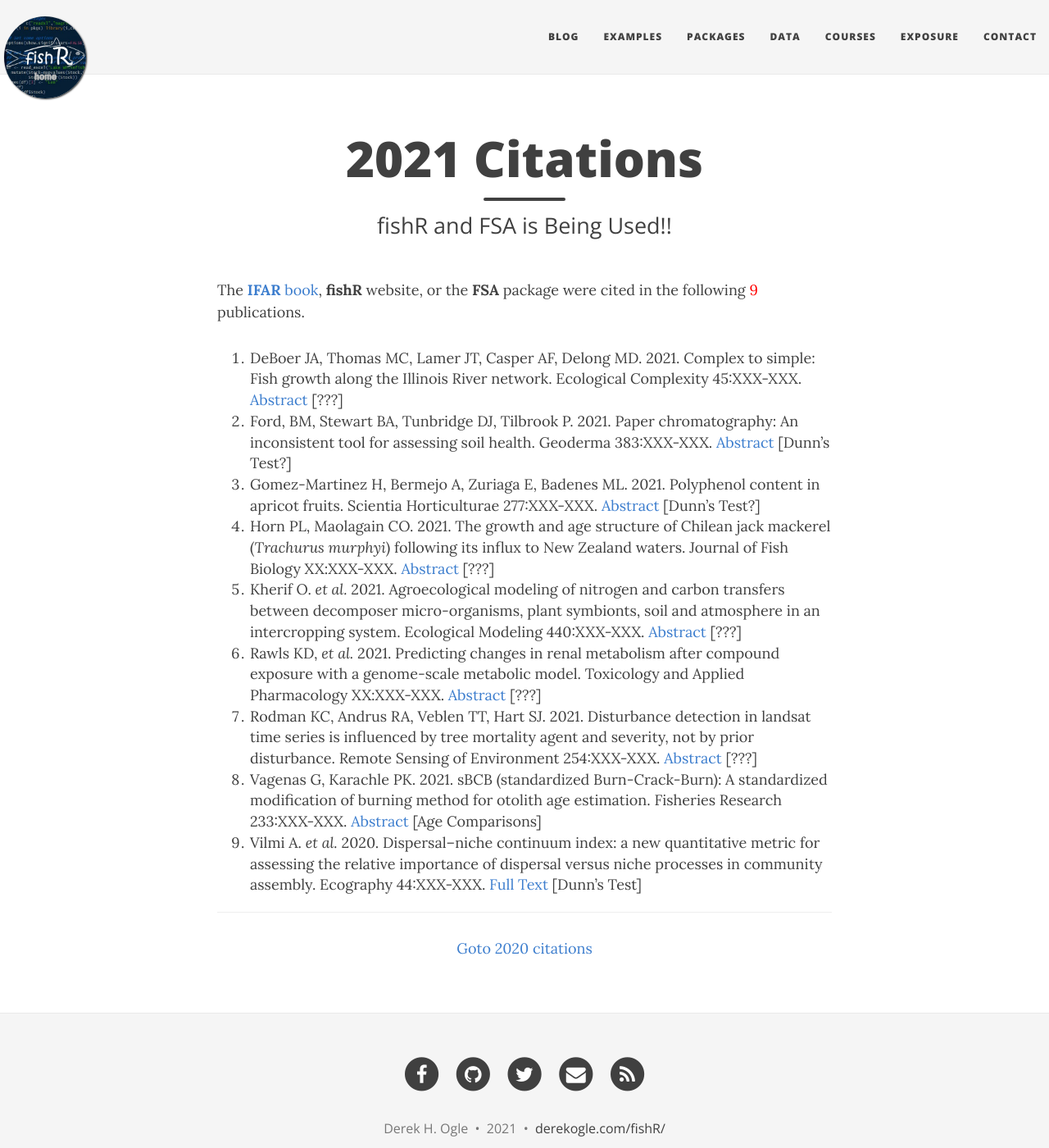
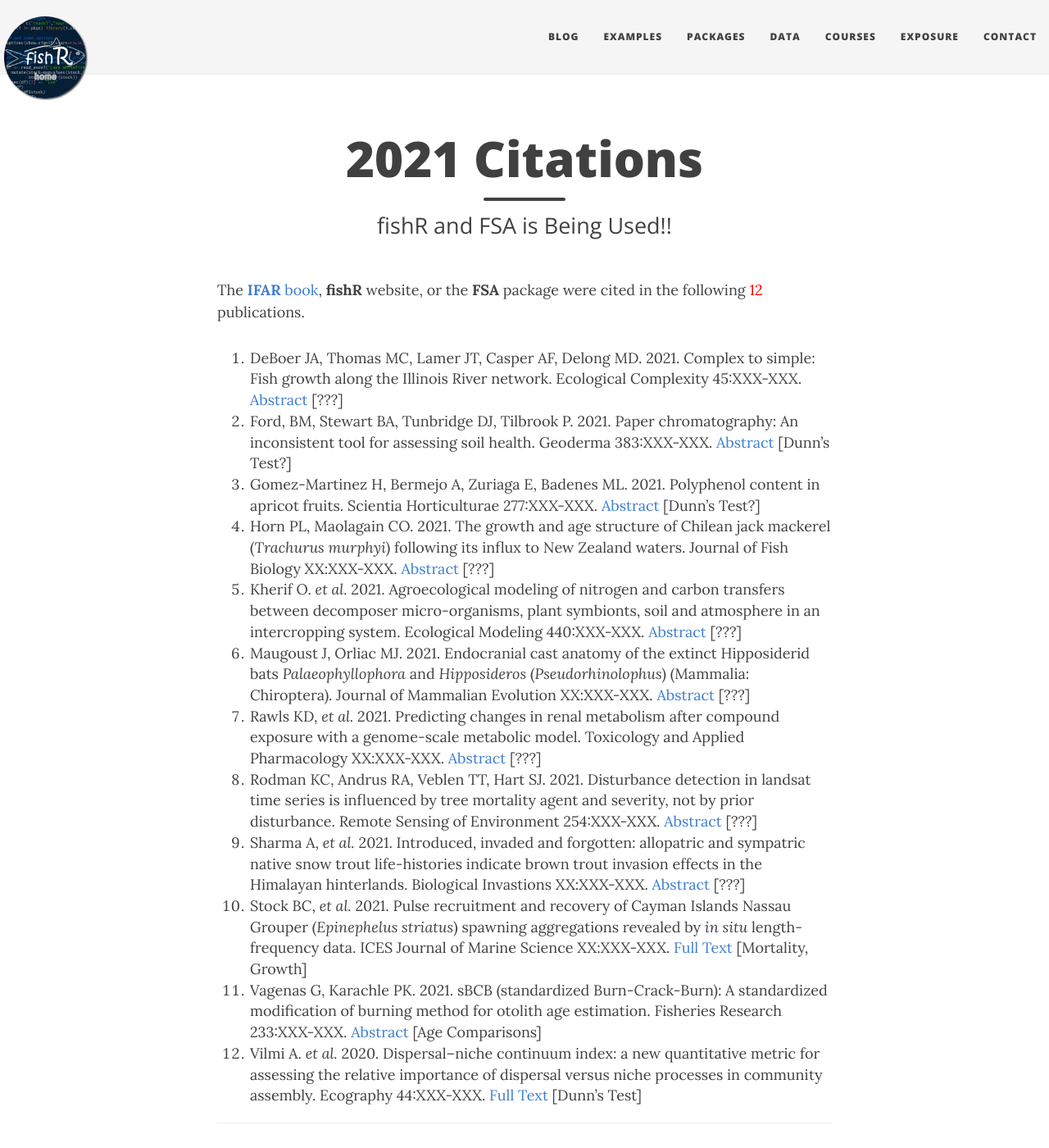
Before and after one commit to droglenc/fishR, a Jekyll site: the page built from exposure/exposure-citations21.md, in a window 1280 px wide and 1400 px high. Shown: the whole window at 82% size. Built offline with Jekyll 4.4.1, drawn with Linux system fonts in a browser that asks for light colours; nearby versions of some CDN libraries.

Commit message:
Update exposure-citations21.md

```diff
--- a/exposure/exposure-citations21.md
+++ b/exposure/exposure-citations21.md
@@ -5,15 +5,18 @@ subtitle: fishR and FSA is Being Used!!
 css: "/css/exposure-citation.css"
 ---
 
-The [**IFAR** book](http://derekogle.com/IFAR/), **fishR** website, or the **FSA** package were cited in the following <span id="contact-div">9</span> publications.
+The [**IFAR** book](http://derekogle.com/IFAR/), **fishR** website, or the **FSA** package were cited in the following <span id="contact-div">12</span> publications.
 
 1. DeBoer JA, Thomas MC, Lamer JT, Casper AF, Delong MD. 2021. Complex to simple: Fish growth along the Illinois River network. Ecological Complexity 45:XXX-XXX. [Abstract](https://www.sciencedirect.com/science/article/pii/S1476945X20301719) [???]
 1. Ford, BM, Stewart BA, Tunbridge DJ, Tilbrook P. 2021. Paper chromatography: An inconsistent tool for assessing soil health. Geoderma 383:XXX-XXX. [Abstract](https://www.sciencedirect.com/science/article/abs/pii/S0016706120325386) [Dunn's Test?]
 1. Gomez-Martinez H, Bermejo A, Zuriaga E, Badenes ML. 2021. Polyphenol content in apricot fruits. Scientia Horticulturae 277:XXX-XXX. [Abstract](https://www.sciencedirect.com/science/article/abs/pii/S0304423820306567) [Dunn's Test?]
 1. Horn PL, Maolagain CO. 2021. The growth and age structure of Chilean jack mackerel (*Trachurus murphyi*) following its influx to New Zealand waters. Journal of Fish Biology XX:XXX-XXX. [Abstract](https://onlinelibrary.wiley.com/doi/abs/10.1111/jfb.14647) [???]
 1. Kherif O. *et al.* 2021. Agroecological modeling of nitrogen and carbon transfers between decomposer micro-organisms, plant symbionts, soil and atmosphere in an intercropping system. Ecological Modeling 440:XXX-XXX. [Abstract](https://www.sciencedirect.com/science/article/abs/pii/S0304380020304543) [???]
+1. Maugoust J, Orliac MJ. 2021. Endocranial cast anatomy of the extinct Hipposiderid bats *Palaeophyllophora* and *Hipposideros* (*Pseudorhinolophus*) (Mammalia: Chiroptera). Journal of Mammalian Evolution XX:XXX-XXX. [Abstract](https://link.springer.com/article/10.1007/s10914-020-09522-9) [???]
 1. Rawls KD, *et al.* 2021. Predicting changes in renal metabolism after compound exposure with a genome-scale metabolic model. Toxicology and Applied Pharmacology XX:XXX-XXX. [Abstract](https://www.sciencedirect.com/science/article/abs/pii/S0041008X20305123) [???]
 1. Rodman KC, Andrus RA, Veblen TT, Hart SJ. 2021. Disturbance detection in landsat time series is influenced by tree mortality agent and severity, not by prior disturbance. Remote Sensing of Environment 254:XXX-XXX. [Abstract](https://www.sciencedirect.com/science/article/abs/pii/S0034425720306179) [???]
+1. Sharma A, *et al.* 2021. Introduced, invaded and forgotten: allopatric and sympatric native snow trout life-histories indicate brown trout invasion effects in the Himalayan hinterlands. Biological Invastions XX:XXX-XXX. [Abstract](https://link.springer.com/article/10.1007/s10530-020-02454-8) [???]
+1. Stock BC, *et al.* 2021. Pulse recruitment and recovery of Cayman Islands Nassau Grouper (*Epinephelus striatus*) spawning aggregations revealed by *in situ* length-frequency data. ICES Journal of Marine Science XX:XXX-XXX. [Full Text](https://academic.oup.com/icesjms/advance-article/doi/10.1093/icesjms/fsaa221/6071467) [Mortality, Growth]
 1. Vagenas G, Karachle PK. 2021. sBCB (standardized Burn-Crack-Burn): A standardized modification of burning method for otolith age estimation. Fisheries Research 233:XXX-XXX. [Abstract](https://www-sciencedirect-com.ezproxy.uwsp.edu/science/article/pii/S0165783620302848) [Age Comparisons]
 1. Vilmi A. *et al.* 2020. Dispersal–niche continuum index: a new quantitative metric for assessing the relative importance of dispersal versus niche processes in community assembly. Ecography 44:XXX-XXX. [Full Text](https://onlinelibrary.wiley.com/doi/pdf/10.1111/ecog.05356) [Dunn's Test]
 
```
